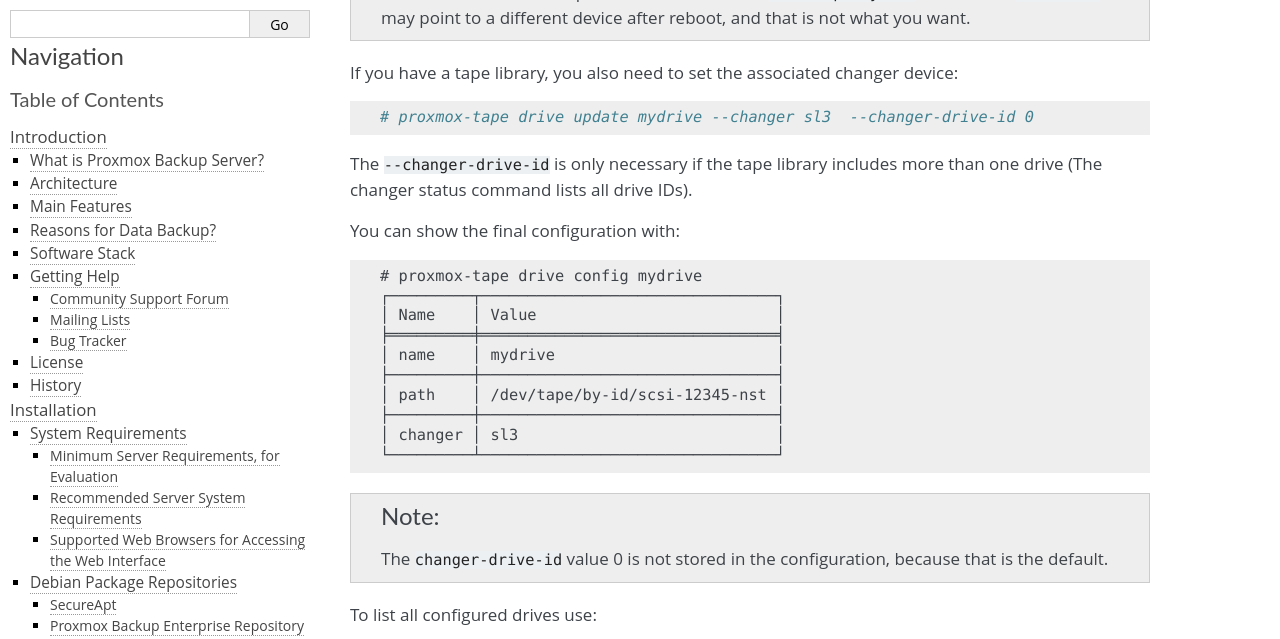
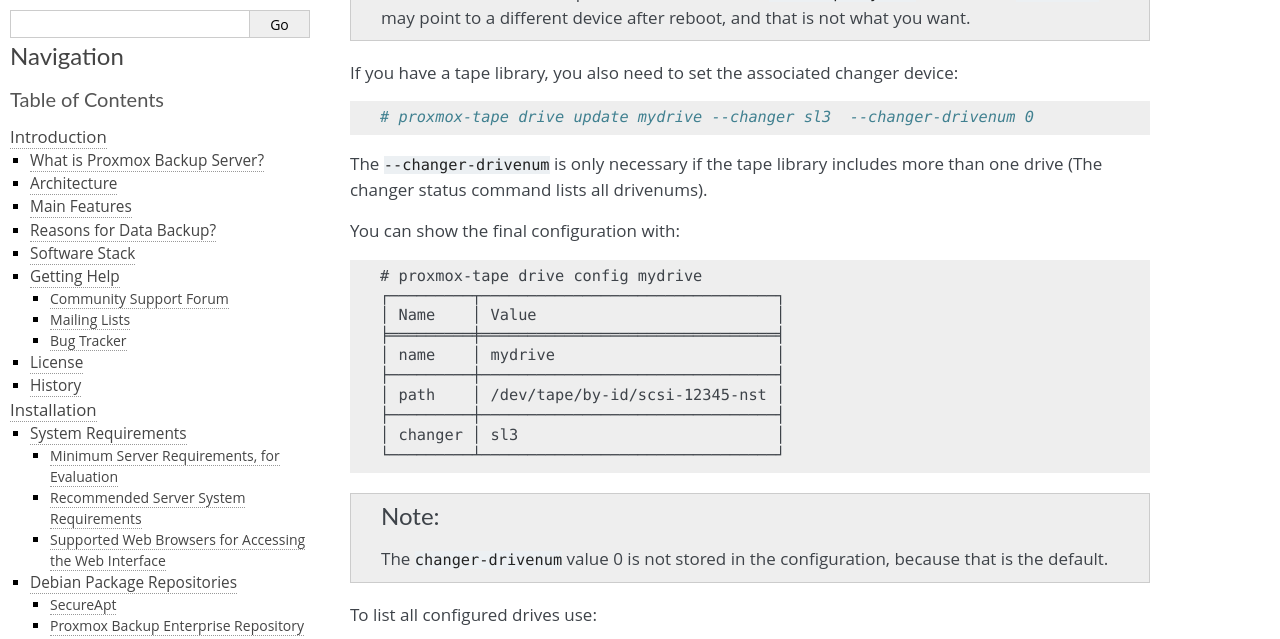
Before and after one commit to proxmox/proxmox-backup, a Sphinx documentation site: the page built from docs/tape-backup.rst, in a window 1280 px wide and 900 px high, scrolled down 5188 px. Shown: the part 152-791 px from the top of the window. Built offline with Sphinx 7.4.7, drawn with Linux system fonts in a browser that asks for light colours.

Commit message:
tape: change changer-drive-id to changer-drivenum
because it changed in the config

Signed-off-by: Dominik Csapak <d.csapak@proxmox.com>

```diff
--- a/docs/tape-backup.rst
+++ b/docs/tape-backup.rst
@@ -299,11 +299,11 @@
 If you have a tape library, you also need to set the associated
 changer device::
 
- # proxmox-tape drive update mydrive --changer sl3  --changer-drive-id 0
+ # proxmox-tape drive update mydrive --changer sl3  --changer-drivenum 0
 
-The ``--changer-drive-id`` is only necessary if the tape library
+The ``--changer-drivenum`` is only necessary if the tape library
 includes more than one drive (The changer status command lists all
-drive IDs).
+drivenums).
 
 You can show the final configuration with::
 
@@ -318,7 +318,7 @@
  │ changer │ sl3                            │
  └─────────┴────────────────────────────────┘
 
-.. NOTE:: The ``changer-drive-id`` value 0 is not stored in the
+.. NOTE:: The ``changer-drivenum`` value 0 is not stored in the
    configuration, because that is the default.
 
 To list all configured drives use::
```
Also changed, not shown: 2 other files.
